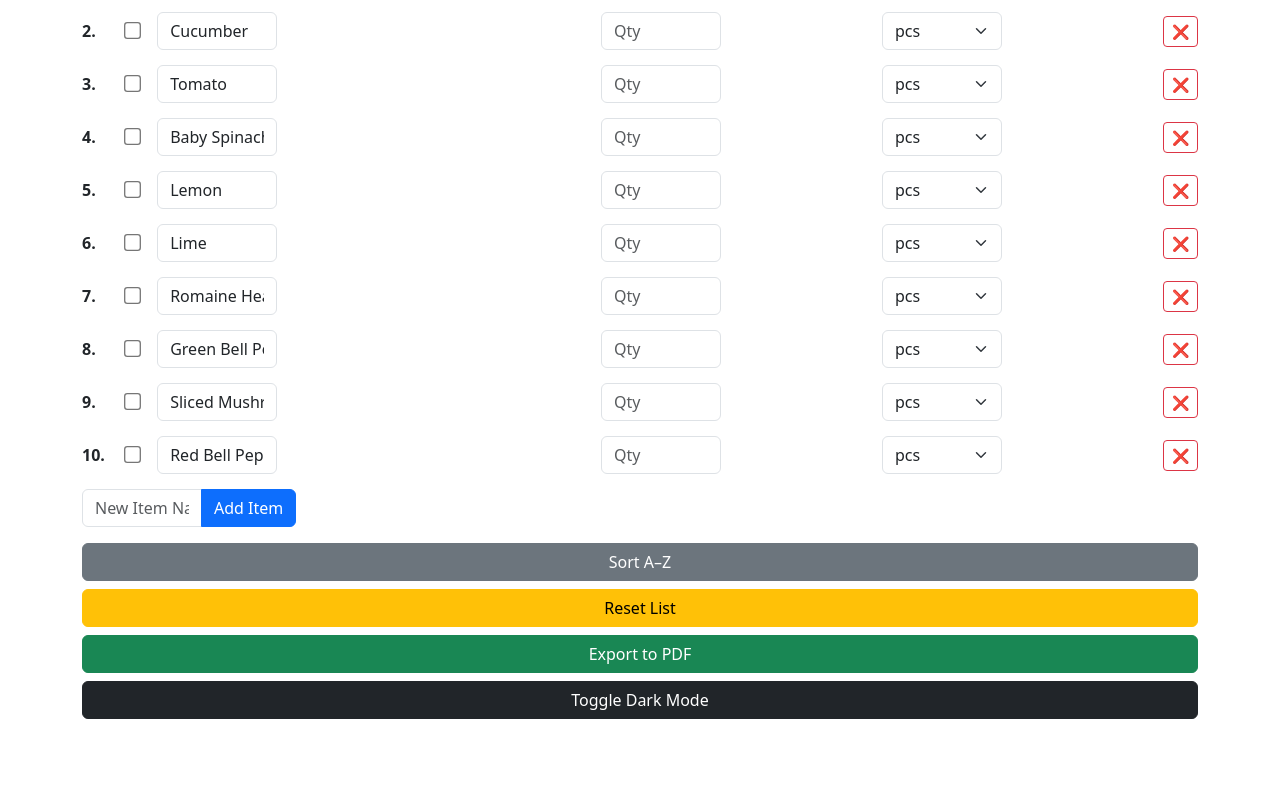
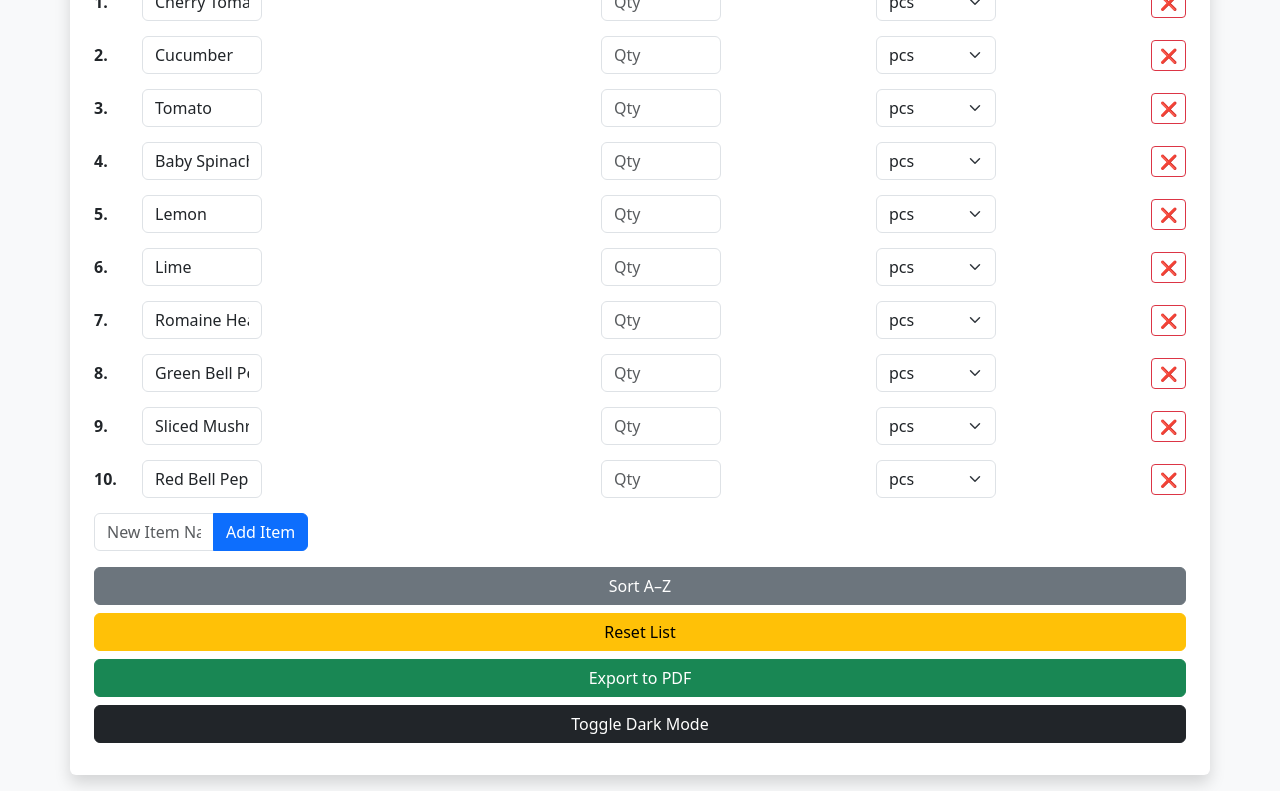
Before and after one commit to AbhishekK6339/restaurant-order-list, a plain HTML site: page index.html in a window 1280 px wide. Shown: the part 119-910 px from the top of the page. Before the commit the page ends 862 px from the top, so only its background shows below. Drawn offline with nearby package versions, Linux system fonts and the light colour scheme.

Commit message:
Update index.html

```diff
--- a/index.html
+++ b/index.html
@@ -8,14 +8,13 @@
   <style>
     body.dark { background-color: #1e1e1e; color: white; }
     .item { margin-bottom: 15px; }
-    .item input[type="checkbox"] { transform: scale(1.3); margin-right: 10px; }
     .item-number { font-weight: bold; margin-right: 10px; width: 30px; display: inline-block; }
     .form-select, .form-control { max-width: 120px; }
   </style>
 </head>
-<body class="p-3">
-  <div class="container">
-    <h2 class="text-center mb-4">Produce Order</h2>
+<body class="bg-light p-3">
+  <div class="container bg-white shadow rounded p-4">
+    <h2 class="text-center mb-4 text-primary">Produce Order</h2>
 
     <div id="list"></div>
 
@@ -34,16 +33,16 @@
 
   <script>
     let defaultItems = [
-      { name: "Cherry Tomato", qty: "", unit: "pcs", done: false },
-      { name: "Cucumber", qty: "", unit: "pcs", done: false },
-      { name: "Tomato", qty: "", unit: "pcs", done: false },
-      { name: "Baby Spinach", qty: "", unit: "pcs", done: false },
-      { name: "Lemon", qty: "", unit: "pcs", done: false },
-      { name: "Lime", qty: "", unit: "pcs", done: false },
-      { name: "Romaine Hearts", qty: "", unit: "pcs", done: false },
-      { name: "Green Bell Pepper", qty: "", unit: "pcs", done: false },
-      { name: "Sliced Mushroom", qty: "", unit: "pcs", done: false },
-      { name: "Red Bell Pepper", qty: "", unit: "pcs", done: false }
+      { name: "Cherry Tomato", qty: "", unit: "pcs" },
+      { name: "Cucumber", qty: "", unit: "pcs" },
+      { name: "Tomato", qty: "", unit: "pcs" },
+      { name: "Baby Spinach", qty: "", unit: "pcs" },
+      { name: "Lemon", qty: "", unit: "pcs" },
+      { name: "Lime", qty: "", unit: "pcs" },
+      { name: "Romaine Hearts", qty: "", unit: "pcs" },
+      { name: "Green Bell Pepper", qty: "", unit: "pcs" },
+      { name: "Sliced Mushroom", qty: "", unit: "pcs" },
+      { name: "Red Bell Pepper", qty: "", unit: "pcs" }
     ];
 
     let items = JSON.parse(localStorage.getItem('orderList')) || JSON.parse(JSON.stringify(defaultItems));
@@ -55,14 +54,12 @@
     function syncInputValues() {
       const itemDivs = document.querySelectorAll('.item');
       itemDivs.forEach((div, index) => {
-        const checkbox = div.querySelector('input[type="checkbox"]');
         const name = div.querySelector('input[type="text"]').value.trim();
         const qty = div.querySelector('input[type="number"]').value;
         const unit = div.querySelector('select').value;
         items[index].name = name;
         items[index].qty = qty;
         items[index].unit = unit;
-        items[index].done = checkbox.checked;
       });
       saveItems();
     }
@@ -81,7 +78,6 @@
           <div class="item row align-items-center gx-2">
             <div class="col-auto">
               <span class="item-number">${number}.</span>
-              <input type="checkbox" ${item.done ? "checked" : ""} onchange="toggleDone(${index})">
             </div>
             <div class="col">
               <input type="text" class="form-control" value="${item.name}" onchange="updateName(${index}, this.value)">
@@ -104,15 +100,10 @@
       });
     }
 
-    function toggleDone(index) {
-      items[index].done = !items[index].done;
-      saveItems();
-    }
-
     function addItem() {
       const newItem = document.getElementById('newItem').value;
       if (newItem.trim() !== '') {
-        items.push({ name: newItem.trim(), qty: "", unit: "pcs", done: false });
+        items.push({ name: newItem.trim(), qty: "", unit: "pcs" });
         document.getElementById('newItem').value = '';
         saveItems();
         renderList();
@@ -166,7 +157,7 @@
       doc.text(`Exported on: ${today}`, 20, 26);
       let y = 40;
       items.forEach((item, index) => {
-        const line = `${index + 1}. ${item.done ? "[x]" : "[ ]"} ${item.name}: ${item.qty || ""} ${item.unit}`;
+        const line = `${index + 1}. ${item.name}: ${item.qty || ""} ${item.unit}`;
         doc.text(line, 20, y);
         y += 10;
       });
```
